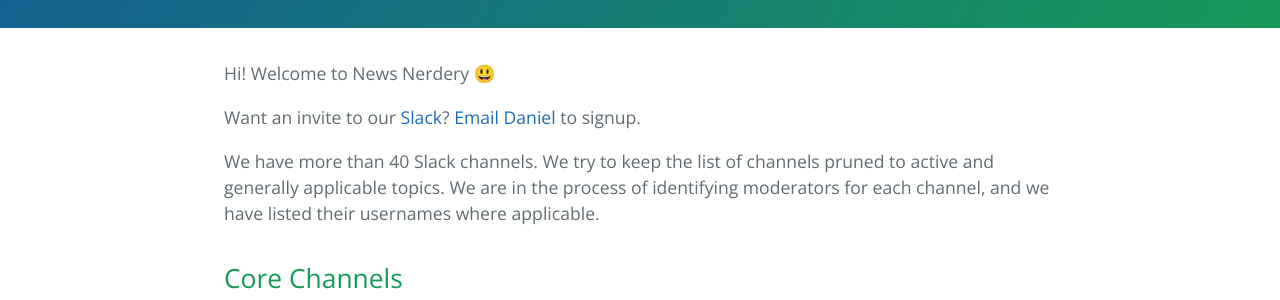
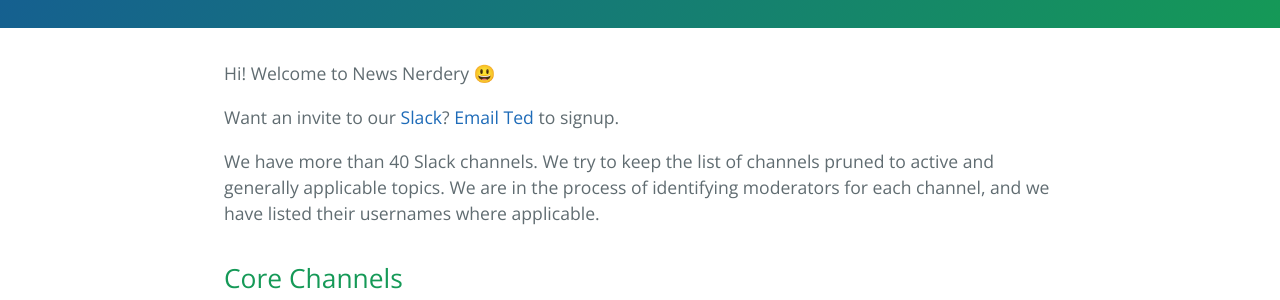
Before and after one commit to newsnerdery/newsnerdery, a Jekyll site: the page built from index.md, in a window 1280 px wide and 900 px high. Shown: the part 355-655 px from the top of the window. Built offline with Jekyll 4.4.1, drawn with Linux system fonts in a browser that asks for light colours; our own code applies the rules of GitHub Pages for plain Markdown files.

Commit message:
Ted is now the BDFL

```diff
--- a/index.md
+++ b/index.md
@@ -1,6 +1,6 @@
 Hi! Welcome to News Nerdery 😃
 
-Want an invite to our [Slack](https://newsnerdery.slack.com)? [Email Daniel](mailto:daniel@handbuilt.co) to signup.
+Want an invite to our [Slack](https://newsnerdery.slack.com)? [Email Ted](mailto:ted@knowtheory.net) to signup.
 
 We have more than 40 Slack channels. We try to keep the list of channels pruned to active and generally applicable topics. We are in the process of identifying moderators for each channel, and we have listed their usernames where applicable.
 
```
